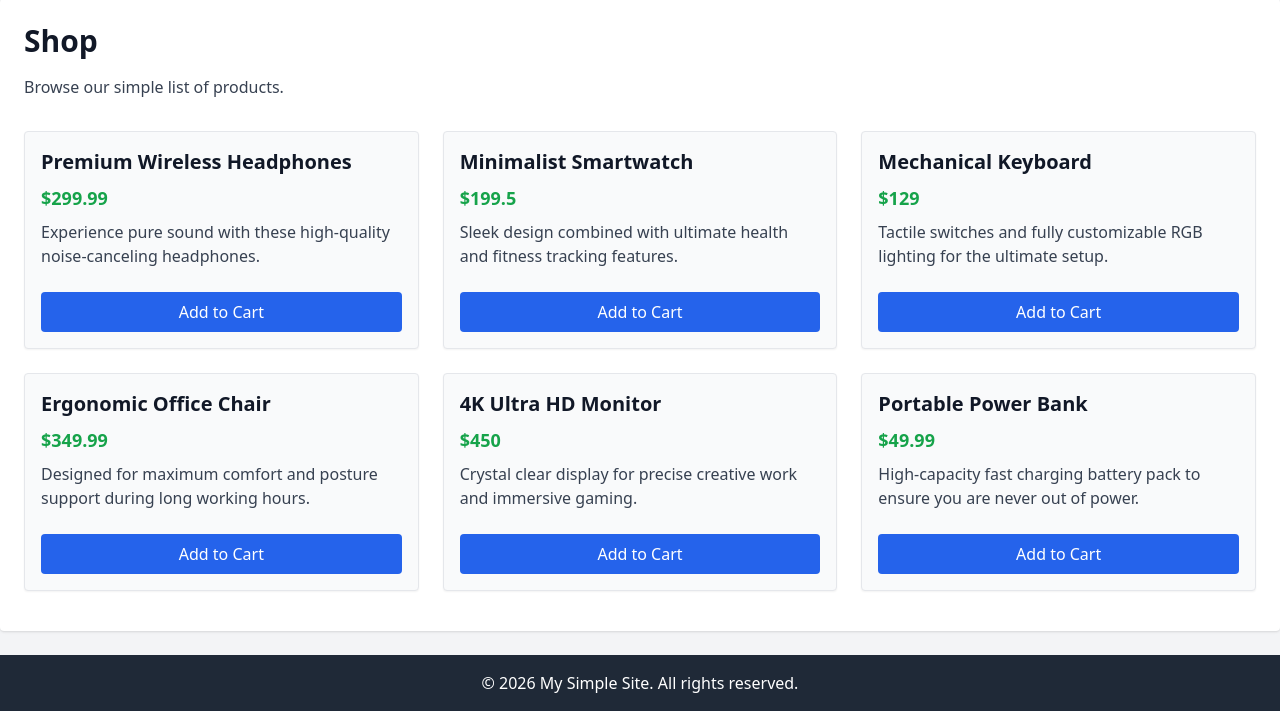
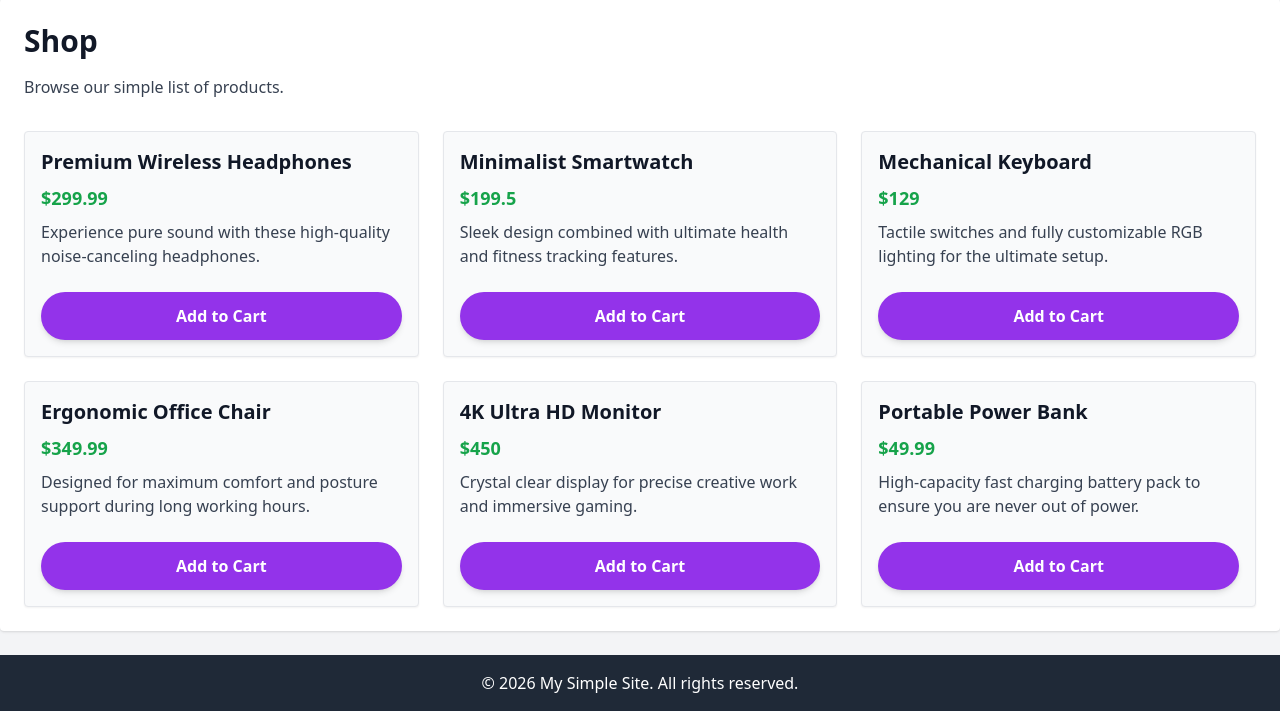
Before and after one commit to iamriazul/Backend, a Node server app: page /shop in a window 1280 px wide. Shown: the part 89-800 px from the top of the page. Run offline with Node 20, Linux system fonts and the light colour scheme; some libraries are stand-ins or nearby versions.

Commit message:
Update shop.ejs

```diff
--- a/Projects/Shoping-Website-Express js/views/shop.ejs
+++ b/Projects/Shoping-Website-Express js/views/shop.ejs
@@ -9,9 +9,9 @@
             <h3 class="text-xl font-semibold mb-2"><%= product.name %></h3>
             <p class="text-green-600 font-bold text-lg mb-2">$<%= product.price %></p>
             <p class="text-gray-700 mb-6 flex-grow"><%= product.description %></p>
-            <button class="bg-blue-600 text-white px-4 py-2 rounded hover:bg-blue-700 transition w-full">
-                Add to Cart
-            </button>
+            <button class="bg-purple-600 text-white px-6 py-3 rounded-full hover:bg-purple-700 transition w-full font-bold shadow-md">
+               Add to Cart
+           </button>
         </div>
     <% }) %>
 </div>
```
